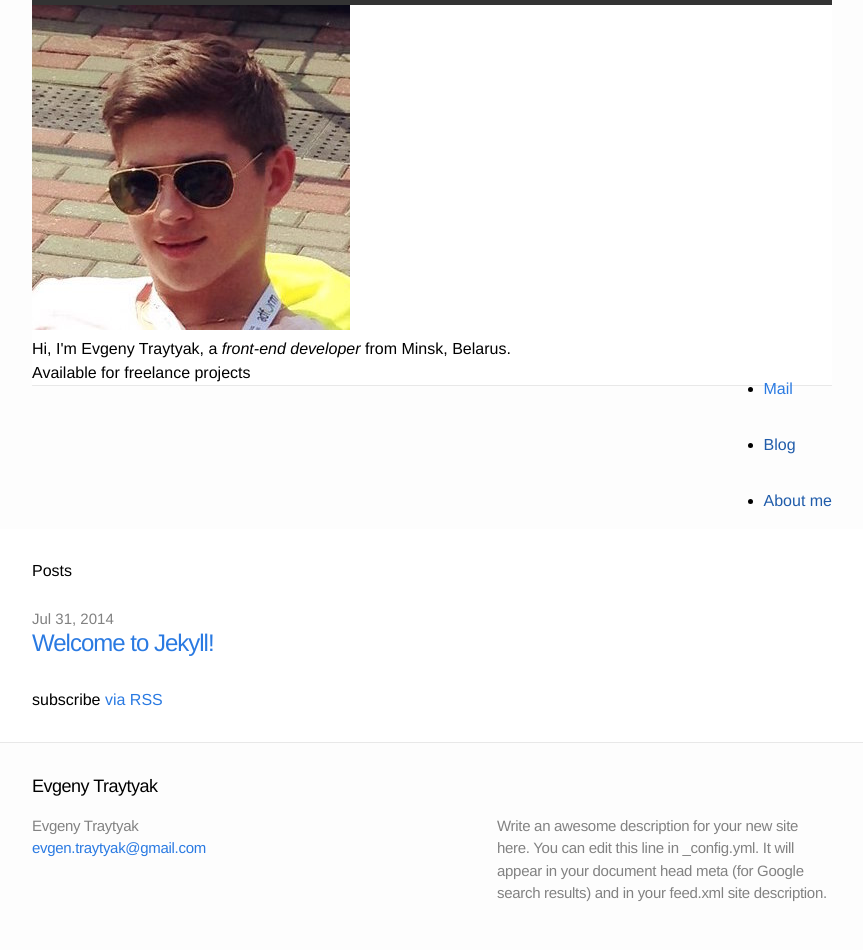
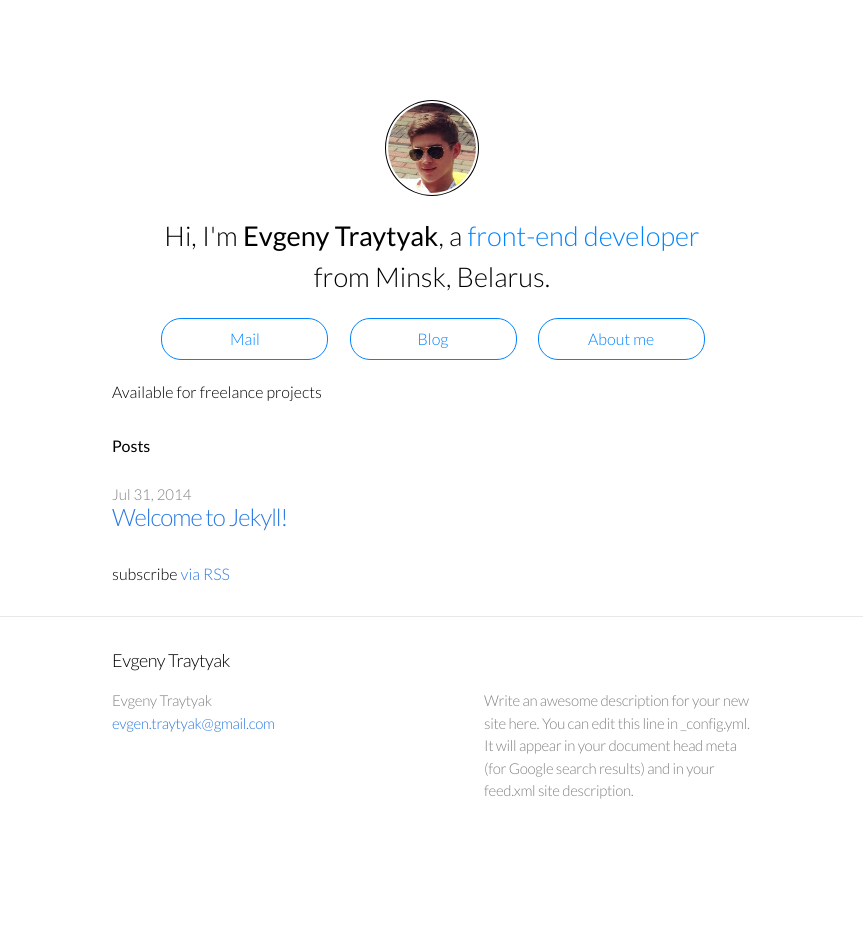
Before and after one commit to evgenTraytyak/etraytyak.github.io, a Jekyll site: the page built from index.html, in a window 1280 px wide. Shown: the whole page, without its empty margins (208-1071 px from the left). Built offline with Jekyll 4.4.1, drawn with Linux system fonts in a browser that asks for light colours; after the commit the page ends 900 px from its top, so only the background shows below that.

Commit message:
Add header style

```diff
--- a/css/main.css
+++ b/css/main.css
@@ -9,11 +9,11 @@
 html, body { height: 100%; }
 
 body {
-  font-family: Helvetica, Arial, sans-serif;
+  font-family: 'Lato', Helvetica, Arial, sans-serif;
   font-size: 16px;
   line-height: 1.5;
   font-weight: 300;
-  background-color: #fdfdfd;
+  background-color: #fff;
 }
 
 h1, h2, h3, h4, h5, h6 { font-size: 100%; font-weight: 400; }
@@ -28,7 +28,7 @@ a:visited { color: #205caa; }
 .wrap:after { content:""; display:table; }
 .wrap:after { clear: both; }
 .wrap {
-  max-width: 800px;
+  max-width: 640px;
   padding: 0 30px;
   margin: 0 auto;
   zoom: 1;
@@ -41,9 +41,10 @@ a:visited { color: #205caa; }
 /* Site header */
 
 .site-header {
-  border-top: 5px solid #333;
-  border-bottom: 1px solid #e8e8e8;
+/*  border-top: 5px solid #333;
+  border-bottom: 1px solid #e8e8e8;*/
   min-height: 56px;
+  margin-top: 100px;
   background-color: white;
 }
 
@@ -60,17 +61,75 @@ a:visited { color: #205caa; }
   z-index: 1;
 }
 
-.site-nav {
-  float: right;
-  line-height: 56px;
+.site-logo {
+  height: 90px;
+  margin-left: auto;
+  margin-right: auto;
+  margin-bottom: 20px;
+  padding: 2px;
+  display: block;
+  border-radius: 50%;
+  border: 1px solid #000;
 }
 
-.site-nav .menu-icon { display: none; }
+.site-headline {
+  max-width: 590px;
+  margin-left: auto;
+  margin-right: auto;
+  margin-bottom: 20px;
+  text-align: center;
+  font-weight: 300;
+  font-size: 1.7rem;
+}
 
-.site-nav .page-link {
-  margin-left: 20px;
-  color: #727272;
-  letter-spacing: -.5px;
+.site-headline span {
+  font-weight: normal;
+}
+
+.site-headline i {
+  font-weight: 300;
+  font-style: normal;
+  color: #0084ff;
+
+}
+
+.site-nav {
+    text-align: center;
+    margin-bottom: 20px;
+}
+
+.site-nav ul {
+}
+
+.site-nav li {
+  width: 100%;
+  max-width: 165px;
+  margin-right: 10px;
+  margin-left: 10px;
+  display: inline-block;
+  list-style: none;
+}
+
+.site-nav a {
+  text-decoration: none;
+  color: #0084ff;
+  -webkit-transition: color 0.2s ease-in 0s, border 0.2s ease-in 0s;
+  transition: color 0.2s ease-in 0s, border 0.2s ease-in 0s;
+}
+
+.site-nav a:hover {
+  color: #000;
+  border: 1px solid #000;
+}
+
+.btn {
+  width: 100%;
+  height: 40px;
+  display: inline-block;
+  border: 1px solid #0084ff;
+  border-radius: 20px;
+  text-align: center;
+  line-height: 39px;
 }
 
 /* Site footer */
```
